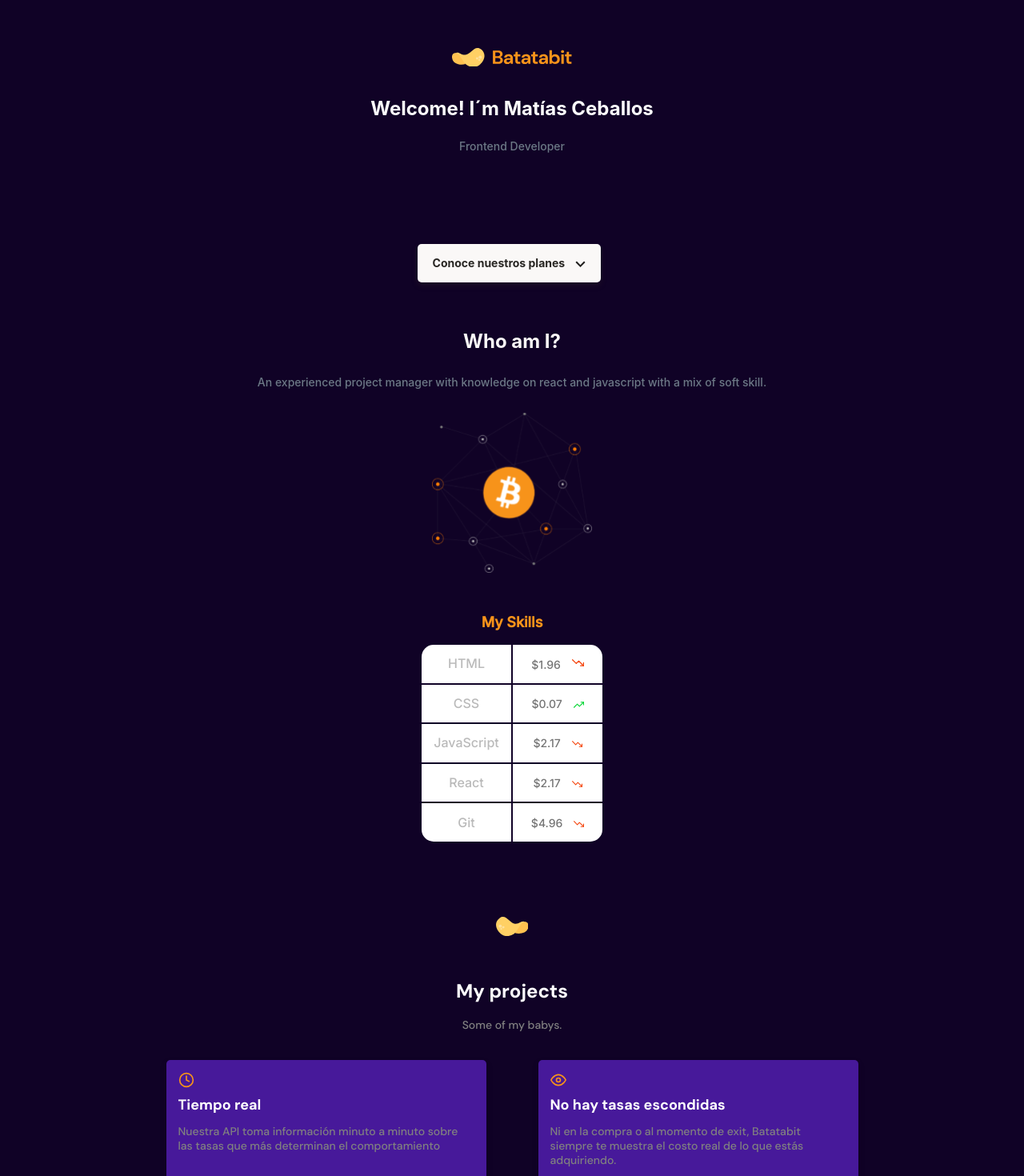
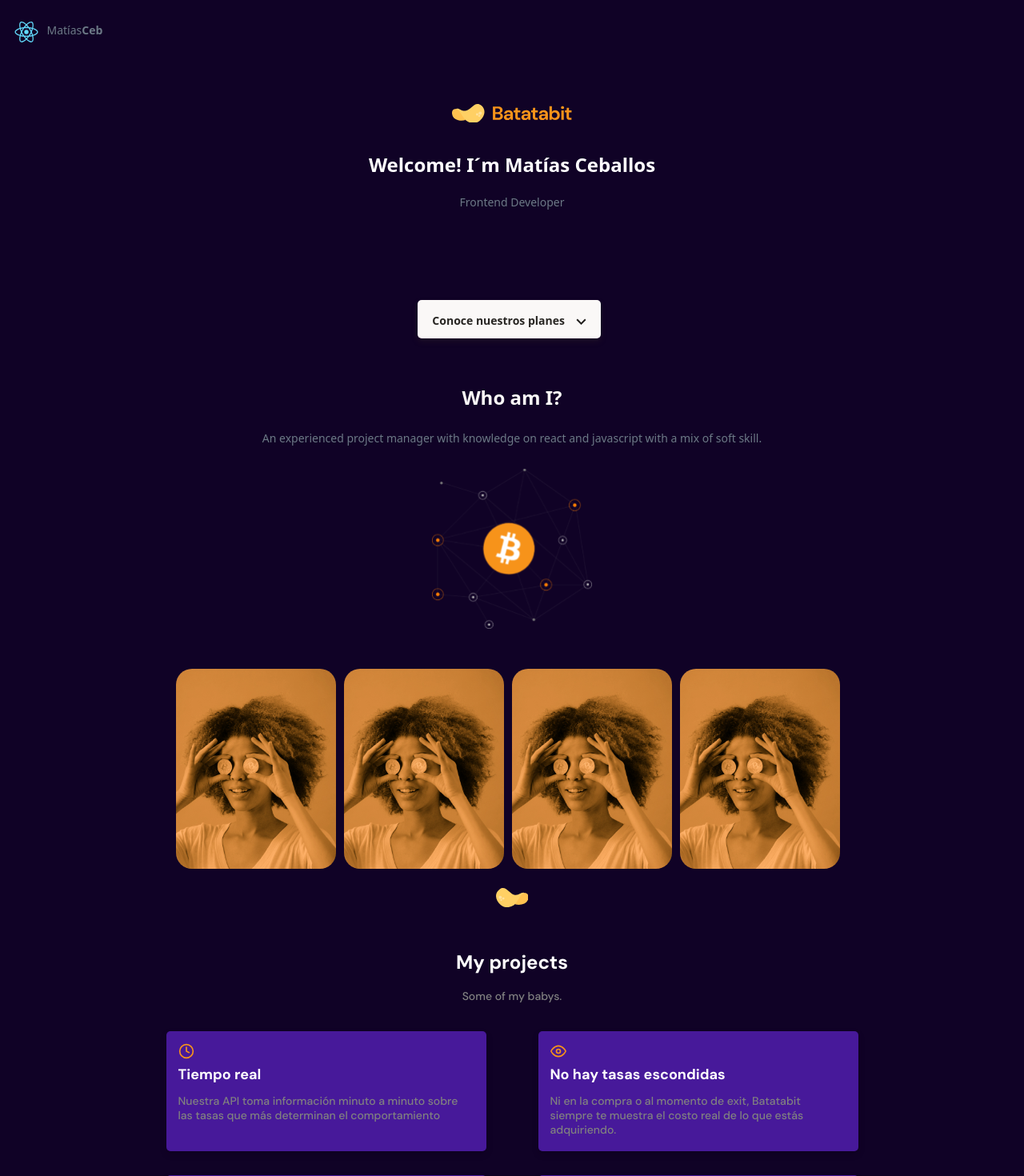
Before and after one commit to MatiasCeb/mobileFirst, a React (Create React App) app: page / in a window 1280 px wide. Shown: the top 1470 px of the page at 80% size. Built offline with nearby package versions, Linux system fonts and the light colour scheme.

Commit message:
NavBar and Project Components

```diff
--- a/package.json
+++ b/package.json
@@ -6,6 +6,7 @@
     "@testing-library/jest-dom": "^5.14.1",
     "@testing-library/react": "^11.2.7",
     "@testing-library/user-event": "^12.8.3",
+    "bootstrap": "^5.0.2",
     "react": "^17.0.2",
     "react-dom": "^17.0.2",
     "react-scripts": "4.0.3",
--- a/src/App.js
+++ b/src/App.js
@@ -1,5 +1,7 @@
 import React, { Component } from 'react';
+import "bootstrap/dist/css/bootstrap.css";
 import './App.css';
+import NavBar from "./components/NavBar";
 import Header from "./components/Header";
 import Footer from "./components/Footer";
 import MainExchange from './components/MainExchange';
@@ -12,12 +14,13 @@ class App extends Component {
   render() {
     return (
       <div className="App">
+        <NavBar />
         <Header />
         <main className="main">
           <MainExchange/>
           <MainProductDetail/>
           <BitcoinImg/>
-          <Plans/>
+          {/* <Plans/> */}
         </main>
         <Footer />
       </div>
--- a/src/components/MainExchange.js
+++ b/src/components/MainExchange.js
@@ -1,18 +1,9 @@
 import React from "react";
-import Table from "./Table";
+import projects from "./shared/projects";
+import ProjectCard from "./ProjectCard";
 import "./styles/MainExchange.css";
-import styled from "styled-components";
+import StyledProject from "./styles/StyledProject";
 
-const StyledTables = styled.section`
-    justify-content: center;
-    display: flex;
-    gap: 20px;
-    height: auto;
-    scroll-snap-type: x proximity;
-        @media (min-width: 930px) {
-        justify-content: center;
-    }
-`;
 
 
 const MainExchange = () => {
@@ -23,9 +14,10 @@ const MainExchange = () => {
                 <p className="main-exchange-container--p">An experienced project manager with knowledge on react and javascript with a mix of soft skill.</p>
             </div>
             <div className="backgroundImg"></div>
-            <StyledTables>
-                <Table/>
-            </StyledTables>
+            <StyledProject>
+                {projects.map((project) =>
+                    <ProjectCard key={project.id} project={project}/>)}
+            </StyledProject>
         </section>
     )
 };
--- /dev/null
+++ b/src/components/NavBar.js
@@ -0,0 +1,21 @@
+import React from "react";
+import "./styles/NavBar.css"
+import logo from "../logo.svg"
+
+class Navbar extends React.Component {
+    render() {
+        return (
+        <div className="Navbar">
+            <div className="container-fluid">
+                <div>
+                    <img className="Navbar__brand-logo" src={logo} alt="Logo"/>
+                    <span className="Header-name">Matías</span>
+                    <span className="Header-lastname">Ceb</span>
+                </div>
+            </div>
+        </div>
+        )
+    }
+}
+
+export default Navbar;
--- /dev/null
+++ b/src/components/ProjectCard.js
@@ -0,0 +1,22 @@
+import React from "react";
+
+
+
+const ProjectCard = (props) => {
+    const {project} = props;
+
+    return (
+        <div className="card-item">
+        <img className="card-item__img" src={project.image} alt={project.title} />
+        <div className="card-item__details">
+            <p className="card-item__details--title">{project.title}</p>
+            <p className="card-item__details--subtitle">
+                {project.text}
+            </p>
+            <p className="linkbutton">Repository</p><p className="linkbutton">Project</p>
+        </div>
+    </div>
+    )
+}
+
+export default ProjectCard;
--- /dev/null
+++ b/src/components/shared/projects.js
@@ -0,0 +1,30 @@
+export const projects =
+    [
+        {
+            id: 0,
+            title:'ReacHooks',
+            image:"/assets/imgs/bitcoinbaby.jpg",
+            text:'Nuestra API toma información minuto a minuto sobre las tasas que más determinan el comportamiento',
+        },
+        {
+            id: 1,
+            title:'ReacHooks',
+            image:"/assets/imgs/bitcoinbaby.jpg",
+            text:'Ni en la compra o al momento de exit, Batatabit siempre te muestra el costo real de lo que estás adquiriendo.',
+        },
+        {
+            id: 2,
+            title:'ReacHooks',
+            image:"/assets/imgs/bitcoinbaby.jpg",
+            text:'No más rumores, con Batatabit sabrás el valor real de cada moneda en el mercado actual.',
+        },
+        {
+            id: 3,
+            title:'ReacHooks',
+            image:"/assets/imgs/bitcoinbaby.jpg",
+            text:'Nuestras fuentes están 100% verificadas y continuamos auditando su contenido mientras se actualizan.',
+        },
+    ];
+
+
+    export default projects;
--- a/src/components/styles/MainExchange.css
+++ b/src/components/styles/MainExchange.css
@@ -36,10 +36,3 @@
     line-height: 1.6rem;
     color: rgb(108, 121, 134);
 }
-.main-tables-container {
-    justify-content: center;
-    display: flex;
-    gap: 20px;
-    height: auto;
-    scroll-snap-type: x proximity;
-}
--- /dev/null
+++ b/src/components/styles/NavBar.css
@@ -0,0 +1,37 @@
+.Navbar {
+    width: 100%;
+    padding: 0.5rem 0;
+    background-color: rgb(16, 2, 38);
+}
+.Navbar__brand {
+    color: #ffffff;
+    display: flex;
+    align-items: center;
+}
+.Navbar__brand:hover {
+    color: #ffffff;
+    text-decoration: none;
+}
+.Navbar__brand-logo {
+    margin-right: 0.1rem;
+    width: 50px;
+    height: 50px;
+    margin-top: 10px;
+    align-self: center;
+}
+.Header-name {
+    margin-top: 25px;
+    font-size: 1.4rem;
+    font-weight: 500;
+    line-height: 1.8rem;
+    color: rgb(108, 121, 134);
+    vertical-align: -webkit-baseline-middle;
+}
+.Header-lastname {
+    margin-top: 25px;
+    font-size: 1.4rem;
+    font-weight: bold;
+    line-height: 1.8rem;
+    color: rgb(108, 121, 134);
+    vertical-align: -webkit-baseline-middle;
+}
--- /dev/null
+++ b/src/components/styles/ProjectCard.css
@@ -0,0 +1,62 @@
+.card-item {
+    border-radius: 20px;
+    overflow: hidden;
+    position: relative;
+    display: inline-block;
+    width: 200px;
+    height: 250px;
+    margin-right: 10px;
+    font-size: 20px;
+    cursor: pointer;
+    transition: 450ms all;
+    -webkit-transform-origin: center left;
+            transform-origin: center left;
+}
+
+.card-item:hover ~ .card-item {
+    -webkit-transform: translate3d(0px, 0, 0);
+            transform: translate3d(100px, 0, 0);
+}
+
+.card-item__img {
+    width: 200px;
+    height: 250px;
+    -o-object-fit: cover;
+    object-fit: cover;
+}
+
+.card-item__details {
+    align-items: flex-start;
+    background: linear-gradient(to top, rgba(0,0,0,0.9) 0%, rgba(0,0,0,0) 100%);
+    bottom: 0;
+    display: flex;
+    font-size: 10px;
+    flex-direction: column;
+    justify-content: flex-end;
+    left: 0;
+    opacity: 0;
+    transition: 450ms opacity;
+    padding: 10px;
+    position: absolute;
+    right: 0;
+    top: 0;
+  }
+
+  .card-item__details--img {
+    width: 20px;
+  }
+
+  .card-item:hover .card-item__details {
+    opacity: 1;
+  }
+
+  .card-item__details--title {
+    color: white;
+    margin: 5px 0px 0px 0px;
+  }
+
+  .card-item__details--subtitle {
+    color: white;
+    font-size: 8px;
+    margin: 3px 0px;
+  }
--- /dev/null
+++ b/src/components/styles/StyledProject.js
@@ -0,0 +1,94 @@
+import styled from "styled-components";
+
+const StyledProject = styled.section`
+.card-item {
+    border-radius: 20px;
+    overflow: hidden;
+    position: relative;
+    display: inline-block;
+    width: 200px;
+    height: 250px;
+    margin-right: 10px;
+    font-size: 20px;
+    cursor: pointer;
+    transition: 450ms all;
+    -webkit-transform-origin: center left;
+            transform-origin: center left;
+}
+
+.card-item:hover ~ .card-item {
+    /* -webkit-transform: translate3d(0px, 0, 0);
+            transform: translate3d(100px, 0, 0); */
+}
+
+.card-item__img {
+    width: 200px;
+    height: 250px;
+    -o-object-fit: cover;
+    object-fit: cover;
+}
+
+.card-item__details {
+    align-items: flex-start;
+    background: linear-gradient(to top, rgba(0,0,0,0.9) 0%, rgba(0,0,0,0) 100%);
+    bottom: 0;
+    display: flex;
+    font-size: 10px;
+    flex-direction: column;
+    justify-content: flex-end;
+    left: 0;
+    opacity: 0;
+    transition: 450ms opacity;
+    padding: 10px;
+    position: absolute;
+    right: 0;
+    top: 0;
+}
+
+.card-item__details--img {
+    width: 20px;
+}
+
+.card-item:hover .card-item__details {
+    opacity: 1;
+}
+
+.card-item__details--title {
+    color: white;
+    font-size: 1.5rem;
+    font-weight: bold;
+    margin: 5px 0px 0px 0px;
+}
+
+.card-item__details--subtitle {
+    color: white;
+    font-size: 1.3rem;
+    margin: 3px 0px;
+}
+.linkbutton {
+    /* box-sizing: border-box; */
+    /* display: flex; */
+    padding: 5px;
+    width: 50%;
+    height: 40px;
+    margin-top: 20px;
+    border: 2px solid var(--bitcoin-orange);
+    border-radius: 4px;
+    font-family: 'DM Sans', sans-serif;
+    font-size: 1.4rem;
+    font-weight: bold;
+    line-height: 1.8rem;
+    color: var(--just-white);
+    /* justify-content: center;
+    align-items: center; */
+    /* text-align: -webkit-match-parent; */
+    /* justify-content: center; */
+}
+        @media (min-width: 930px) {
+        justify-content: center;
+        }
+`;
+
+
+
+export default StyledProject;
```
Also changed, not shown: 1 other file (tests, documents, lock files or other folders).
